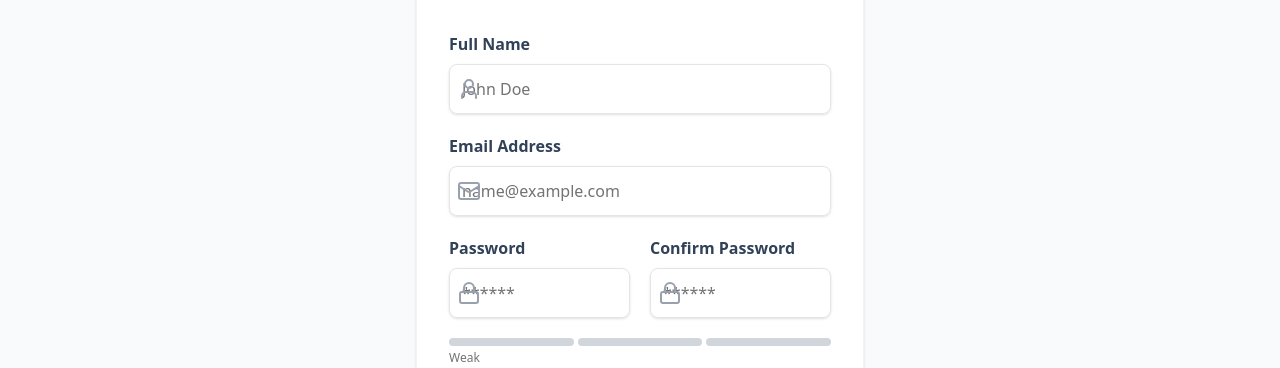
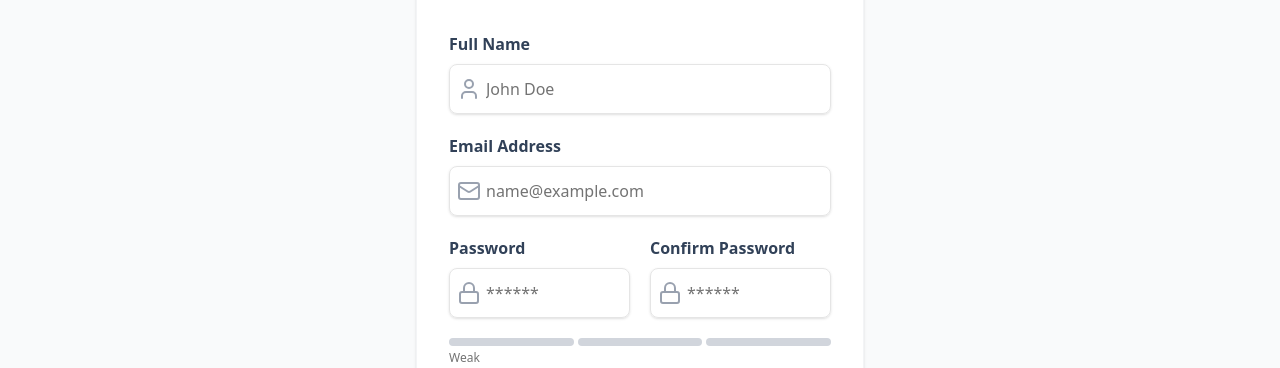
Before and after one commit to Foundit-Graduation-Project/Foundit_React_App, a React (Vite) app: page /register in a window 1280 px wide. Shown: the part 247-615 px from the top of the page. Built offline with nearby package versions, Linux system fonts and the light colour scheme.

Commit message:
Add:add leadingIcon as input attribute

```diff
--- a/src/components/ui/input.jsx
+++ b/src/components/ui/input.jsx
@@ -15,6 +15,7 @@ const Input = React.forwardRef(
         type={type}
         className={cn(
           "flex h-9 w-full rounded-md border border-input bg-transparent px-3 py-1 text-sm shadow-sm transition-colors file:border-0 file:bg-transparent file:text-sm file:font-medium placeholder:text-muted-foreground focus-visible:outline-none focus-visible:ring-1 focus-visible:ring-ring disabled:cursor-not-allowed disabled:opacity-50",
+          leadingIcon ? "pl-9 " : "",
           className
         )}
         ref={ref}
```
